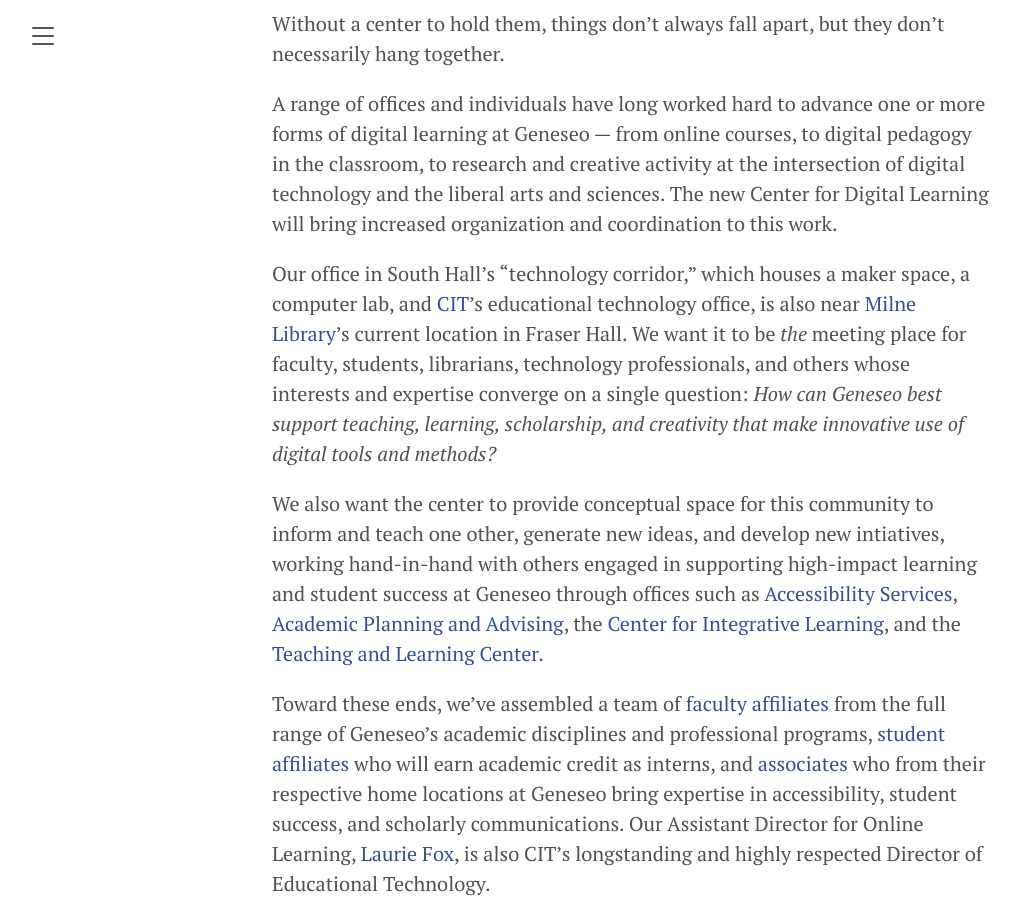
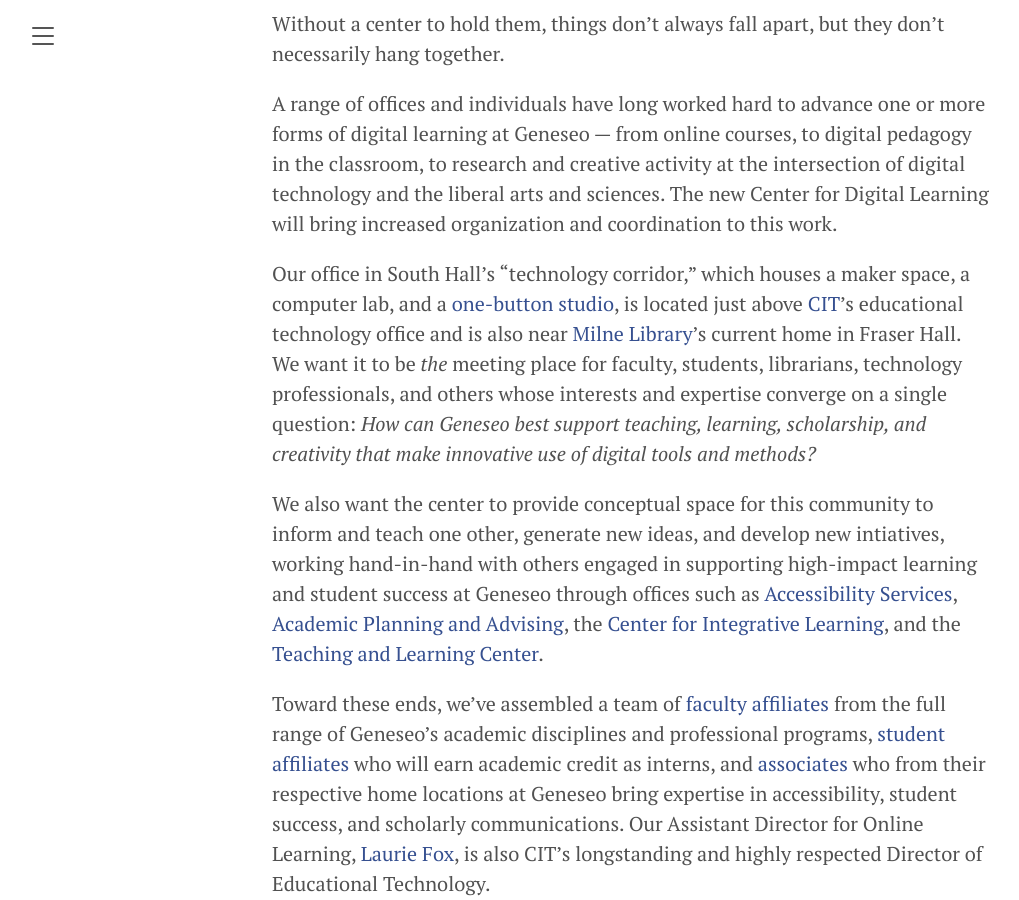
Before and after one commit to cdl-geneseo/cdl-geneseo.github.io, a Jekyll site: the page built from _posts/2020-07-27-why.md, in a window 1280 px wide and 900 px high, scrolled down 313 px. Shown: the whole window, without its empty margins (8-1027 px from the left). Built offline with Jekyll 4.4.1, drawn with Linux system fonts in a browser that asks for light colours.

Commit message:
add ref to one-button studio

```diff
--- a/_posts/2020-07-27-why.md
+++ b/_posts/2020-07-27-why.md
@@ -11,7 +11,7 @@
 
 A range of offices and individuals have long worked hard to advance one or more forms of digital learning at Geneseo — from online courses, to digital pedagogy in the classroom, to research and creative activity at the intersection of digital technology and the liberal arts and sciences. The new Center for Digital Learning will bring increased organization and coordination to this work.
 
-Our office in South Hall's "technology corridor," which houses a maker space, a computer lab, and [CIT](https://www.geneseo.edu/cit)'s educational technology office, is also near [Milne Library](https://library.geneseo.edu)'s current location in Fraser Hall. We want it to be _the_ meeting place for faculty, students, librarians, technology professionals, and others whose interests and expertise converge on a single question: _How can Geneseo best support teaching, learning, scholarship, and creativity that make innovative use of digital tools and methods?_
+Our office in South Hall's "technology corridor," which houses a maker space, a computer lab, and  a [one-button studio](https://wp.geneseo.edu/etc/techtipthursday-one-button-studio/), is located just above [CIT](https://www.geneseo.edu/cit)'s educational technology office and is also near [Milne Library](https://library.geneseo.edu)'s current home in Fraser Hall. We want it to be _the_ meeting place for faculty, students, librarians, technology professionals, and others whose interests and expertise converge on a single question: _How can Geneseo best support teaching, learning, scholarship, and creativity that make innovative use of digital tools and methods?_
 
 We also want the center to provide conceptual space for this community to inform and teach one other, generate new ideas, and develop new intiatives, working hand-in-hand with others engaged in supporting high-impact learning and student success at Geneseo through offices such as [Accessibility Services](https://www.geneseo.edu/accessibility-office), [Academic Planning and Advising](https://www.geneseo.edu/dean_office/dean-academic-planning-advising-dapa), the [Center for Integrative Learning](https://www.geneseo.edu/cil), and the [Teaching and Learning Center](https://www.geneseo.edu/tlc).
 
```
